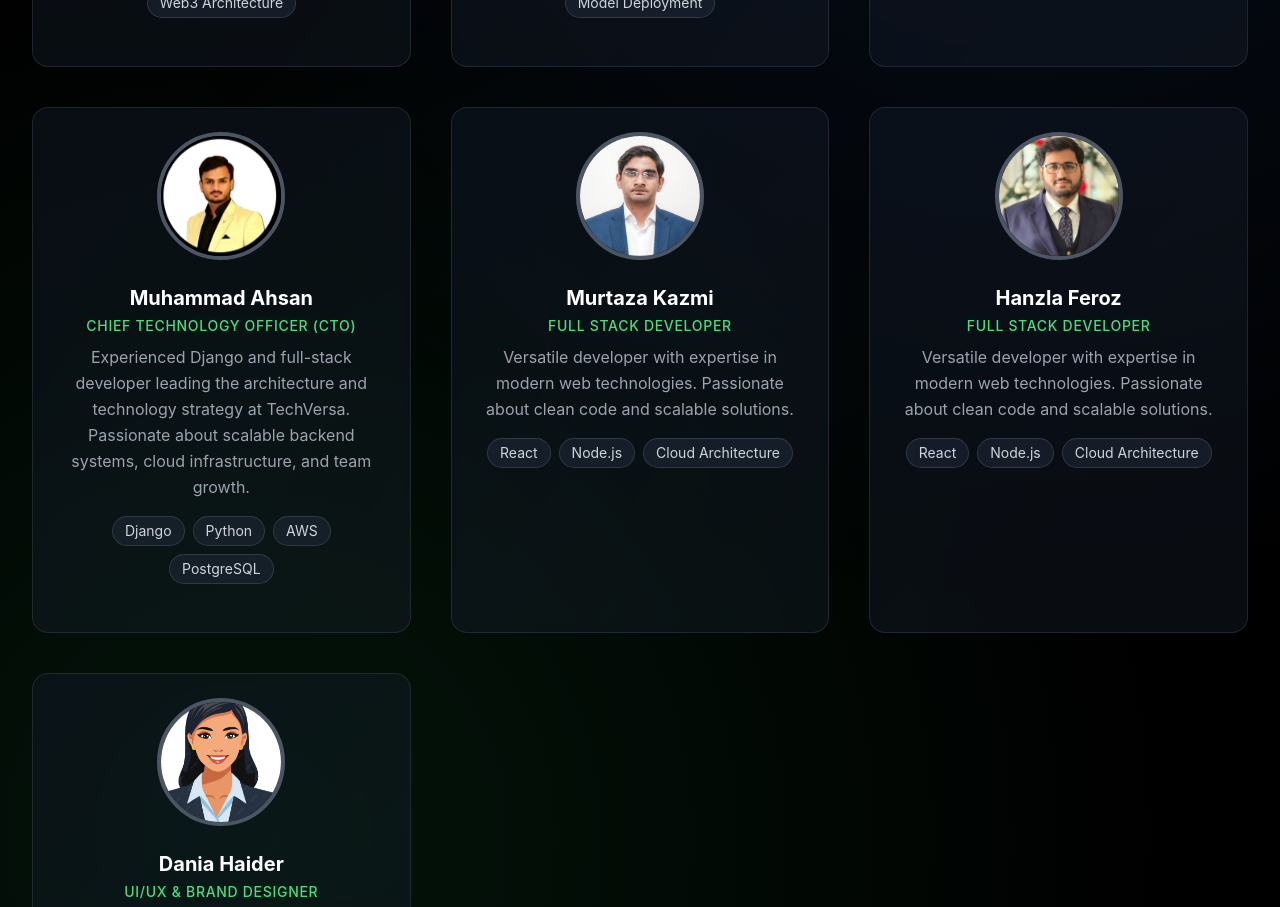
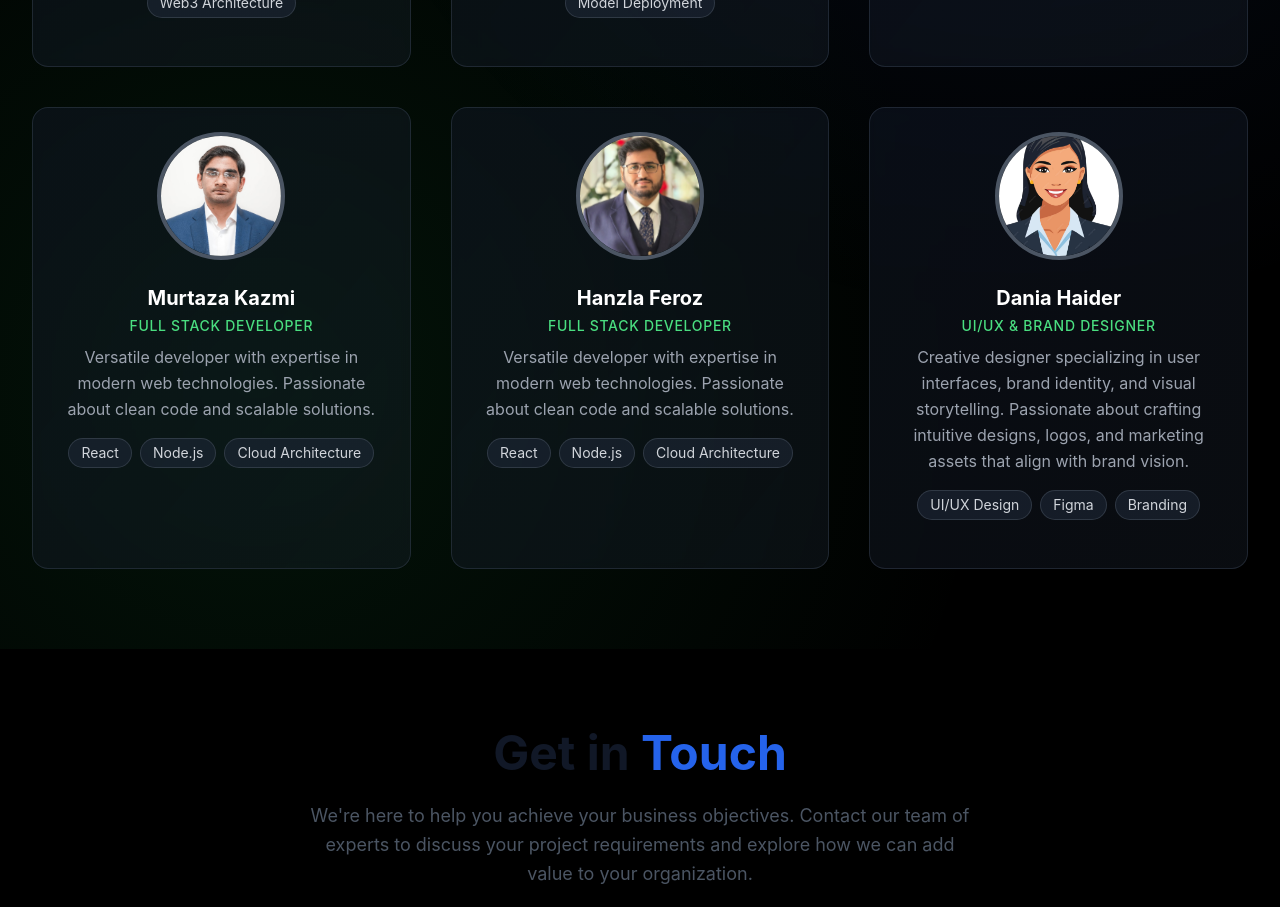
Before and after one commit to SufianSajjad/photography-By-Sufian, a React (Create React App) app: page / in a window 1280 px wide. Shown: the part 4520-5427 px from the top of the page. Built offline with nearby package versions, Linux system fonts and the light colour scheme.

Commit message:
Update Team members

```diff
--- a/src/components/Team.tsx
+++ b/src/components/Team.tsx
@@ -26,13 +26,7 @@ const teamMembers = [
     bio: "Creative marketing strategist specializing in digital campaigns and brand growth. Expert in customer engagement.",
     skills: ["Digital Marketing", "Brand Strategy", "Content Creation"],
   },
-  {
-    name: "Muhammad Ahsan",
-    position: "Chief Technology Officer (CTO)",
-    image: "/images/team/muhammadahsan.png",
-    bio: "Experienced Django and full-stack developer leading the architecture and technology strategy at TechVersa. Passionate about scalable backend systems, cloud infrastructure, and team growth.",
-    skills: ["Django", "Python", "AWS", "PostgreSQL"],
-  },
+
   {
     name: "Murtaza Kazmi",
     position: "Full Stack Developer",
```
